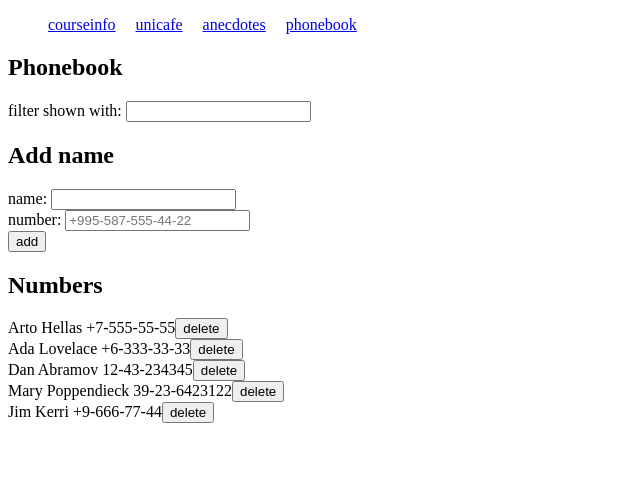
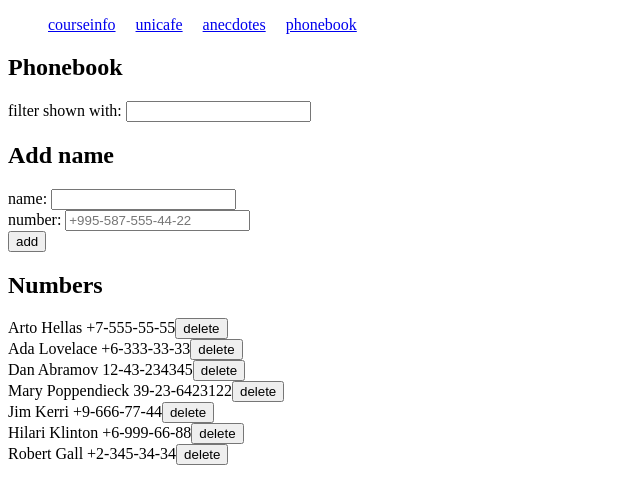
Before and after one commit to little-plumelet/Helsinki_fullstack_part2, a React (Create React App) app: page /phonebook in a window 1280 px wide. Shown: the top 504 px of the page, without its empty margins (0-640 px from the left). Built offline with nearby package versions, Linux system fonts and the light colour scheme; data requests are answered from the project's data file.

Commit message:
finish task 2.16 - add success message and css module

```diff
--- a/db.json
+++ b/db.json
@@ -24,6 +24,16 @@
       "name": "Jim Kerri",
       "phone": "+9-666-77-44",
       "id": 5
+    },
+    {
+      "name": "Hilari Klinton",
+      "phone": "+6-999-66-88",
+      "id": 6
+    },
+    {
+      "name": "Robert Gall",
+      "phone": "+2-345-34-34",
+      "id": 7
     }
   ]
 }
--- a/src/phonebook/PhonebookPage.js
+++ b/src/phonebook/PhonebookPage.js
@@ -1,5 +1,6 @@
 import { useEffect, useState } from "react";
 import { AddNameForm } from "./AddNameForm";
+import { SuccessMessage } from "./commonComponents/SuccessMessage/SuccessMessage";
 import { FilterByName } from "./FilterByName";
 import { PhonebookList } from "./PhonebookList";
 import { addPersonToPhoneBook } from "./services/addPersonToPhonebook";
@@ -13,6 +14,7 @@ export const PhonebookPage = () => {
   const [newName, setNewName] = useState("");
   const [phoneNumber, setPhoneNumber] = useState("");
   const [filterName, setFilterName] = useState("");
+  const [successMessage, setSuccessMessage] = useState('');
 
   useEffect(() => {
     getAllPersons().then((data) => {
@@ -60,6 +62,14 @@ export const PhonebookPage = () => {
   const submitNameHandler = (event) => {
     event.preventDefault();
     const existedPerson = persons.find((person) => person.name === newName);
+    if (!newName || !phoneNumber) {
+      alert("You must fill all fields!");
+      return;
+    }
+    if (!phoneNumber.match(/\+[0-9]{1,3}-[0-9]{3}-[0-9]{2}-[0-9]{2}/g)) {
+      alert("You phone mast be like +995-888-77-66!");
+      return;
+    }
     if (
       existedPerson &&
       window.confirm(
@@ -86,26 +96,24 @@ export const PhonebookPage = () => {
       });
       return;
     }
-    if (!newName || !phoneNumber) {
-      alert("You must fill all fields!");
-      return;
-    }
-    if (!phoneNumber.match(/\+[0-9]{1,3}-[0-9]{3}-[0-9]{2}-[0-9]{2}/g)) {
-      alert("You phone mast be like +995-888-77-66!");
-      return;
-    }
+
     addPersonToPhoneBook({ name: newName, phone: phoneNumber }).then(
       (addedPerson) => {
         setPersons([...persons, { ...addedPerson }]);
         setFilteredPersons([...persons, { ...addedPerson }]);
         setNewName("");
         setPhoneNumber("");
+        setSuccessMessage(`${addedPerson.name} was added to phonebook`)
+        setTimeout(() => {
+          setSuccessMessage('');
+        }, 3000)
       }
     );
   };
 
   return (
     <div>
+      {!!successMessage && <SuccessMessage message={successMessage} />}
       <h2>Phonebook</h2>
       <FilterByName
         filterName={filterName}
--- /dev/null
+++ b/src/phonebook/commonComponents/SuccessMessage/SuccessMessage.js
@@ -0,0 +1,10 @@
+import styles from './style.module.css';
+
+export const SuccessMessage = ({message}) => {
+  if (!message) return null;
+  return (
+    <div className={styles.successMessage}>
+      {message}
+    </div>
+  )
+}
--- /dev/null
+++ b/src/phonebook/commonComponents/SuccessMessage/style.module.css
@@ -0,0 +1,8 @@
+.successMessage {
+  border: 2px solid green;
+  border-radius: 5px;
+  color: green;
+  font-size: large;
+  padding: 10px 20px;
+  background-color: lightgray;
+}
```
